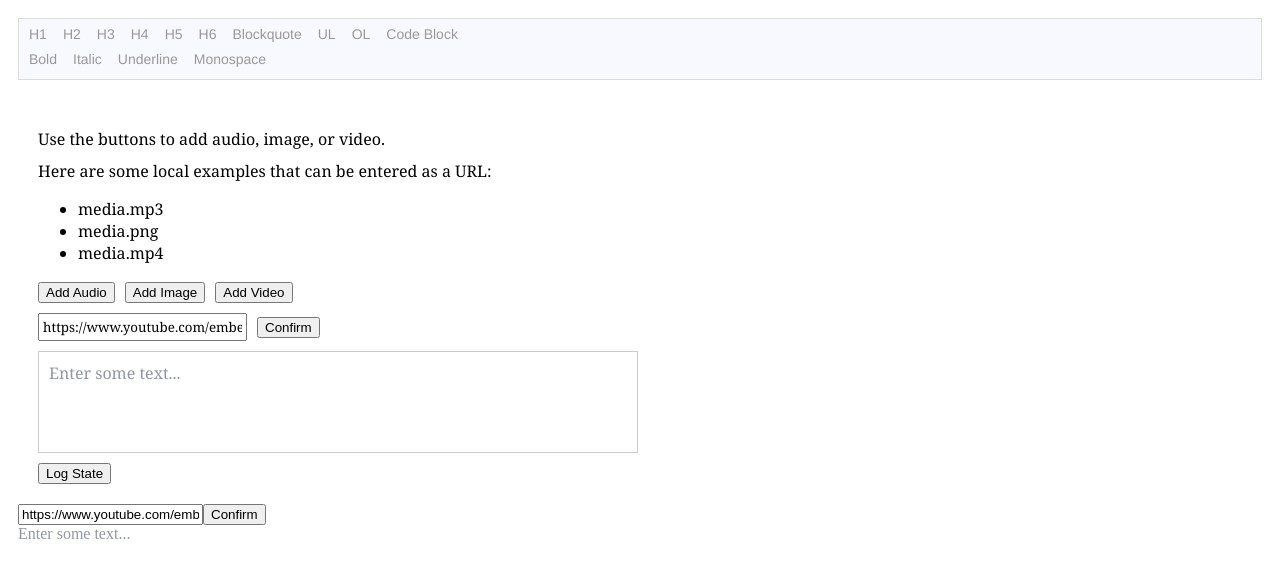
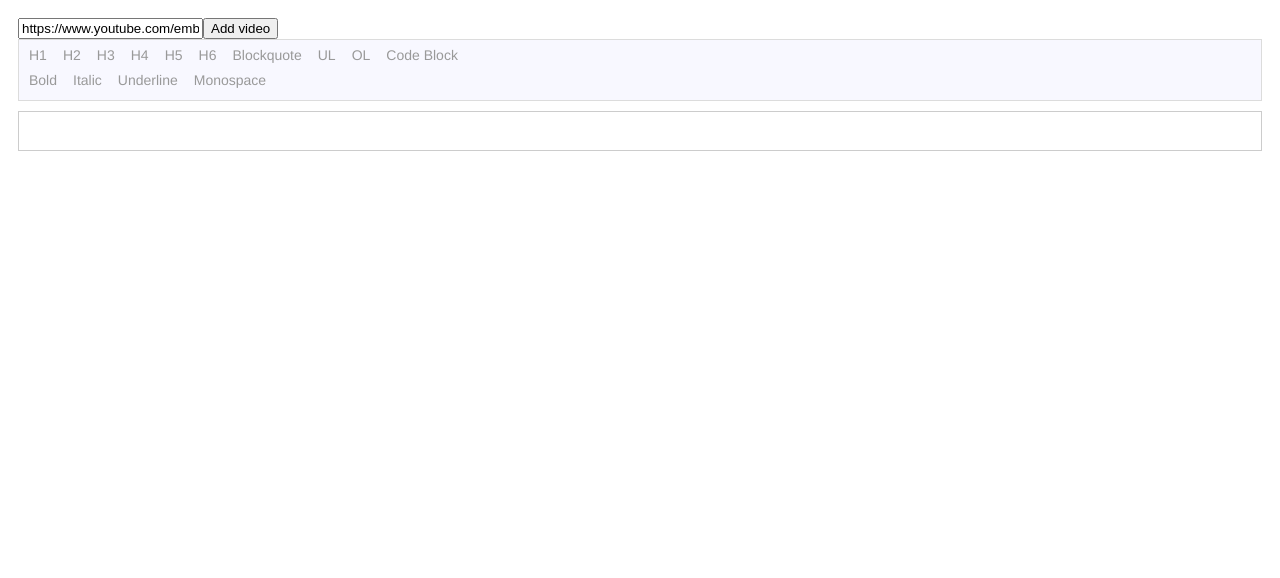
Before and after one commit to lchavarri/hackaton-draftjs, a React (Vite) app: page / in a window 1280 px wide. Shown: the top 578 px of the page. Built offline with nearby package versions, Linux system fonts and the light colour scheme.

Commit message:
Mixed features on CustomEditor - Organization

```diff
--- a/src/App.scss
+++ b/src/App.scss
@@ -9,14 +9,4 @@
     padding: 5px 10px;
     margin-bottom: 10px;
   }
-
-  //Overrides:
-  .RichEditor-controls {
-  }
-  .superFancyBlockquote {
-    color: #999;
-    font-family: "Hoefler Text", Georgia, serif;
-    font-style: italic;
-    text-align: center;
-  }
 }
--- a/src/App.tsx
+++ b/src/App.tsx
@@ -1,15 +1,12 @@
 import React from "react";
 
-import DemoEditor from "./DemoEditor";
-import MediaEditorExample from "./MediaEditor";
-import CustomEditor from "./CustomBlockEditor";
+import CustomEditor from "./demo/CustomEditor";
+
 import "./App.scss";
 
 export default function App() {
   return (
     <div className="app-wrapper">
-      <DemoEditor></DemoEditor>
-      <MediaEditorExample></MediaEditorExample>
       <CustomEditor></CustomEditor>
     </div>
   );
--- a/src/CustomBlockEditor.tsx
+++ /dev/null
@@ -1,89 +0,0 @@
-import React, { useState } from "react";
-
-import { AtomicBlockUtils, Editor, EditorState } from "draft-js";
-
-const demoUrl = "https://www.youtube.com/embed/9CS7j5I6aOc?autoplay=true";
-
-const customBlockRenderer = block => {
-  if (block.getType() !== "atomic") {
-    return null;
-  }
-
-  const Video = props => {
-    const entity = props.contentState.getEntity(props.block.getEntityAt(0));
-    const { src } = entity.getData();
-    return (
-      <iframe width="500" height="500" src={src} allow="autoplay;"></iframe>
-    );
-  };
-
-  return {
-    component: Video,
-    editable: false
-  };
-};
-
-type IDraftEntity = {
-  type: string;
-  mutability: "IMMUTABLE" | "MUTABLE" | "SEGMENTED";
-  data?: any;
-};
-
-type IDraftContentState = {
-  getLastCreatedEntityKey: () => string;
-};
-
-type IDraftEditorState = {
-  getCurrentContent: () => {
-    createEntity: (...IDraftEntity) => IDraftContentState;
-  };
-};
-
-type Props = {};
-
-const addEntity = (
-  editorState: IDraftEditorState,
-  entity: IDraftEntity
-): IDraftEditorState => {
-  const { type, mutability, data } = entity;
-  const contentStateWithEntity = editorState
-    .getCurrentContent()
-    .createEntity(type, mutability, data);
-
-  return AtomicBlockUtils.insertAtomicBlock(
-    EditorState.set(editorState, {
-      currentContent: contentStateWithEntity
-    }),
-    contentStateWithEntity.getLastCreatedEntityKey(),
-    " "
-  );
-};
-
-const CustomEditor = (props: Props) => {
-  const [editorState, setEditorState] = useState(EditorState.createEmpty());
-  const [url, setUrl] = useState(demoUrl);
-
-  const handleConfirm = () => {
-    const newEditorState = addEntity(editorState, {
-      type: "custom",
-      mutability: "IMMUTABLE",
-      data: { src: url }
-    });
-    setEditorState(newEditorState);
-  };
-
-  return (
-    <div>
-      <input type="text" value={url} onChange={e => setUrl(e.target.value)} />
-      <button onClick={handleConfirm}>Confirm</button>
-      <Editor
-        blockRendererFn={customBlockRenderer}
-        editorState={editorState}
-        onChange={editorState => setEditorState(editorState)}
-        placeholder="Enter some text..."
-      />
-    </div>
-  );
-};
-
-export default CustomEditor;
--- /dev/null
+++ b/src/demo/CustomEditor.tsx
@@ -0,0 +1,124 @@
+import React, { useState, useMemo } from "react";
+import { AtomicBlockUtils, Editor, EditorState, RichUtils } from "draft-js";
+
+import BlockStyleControls from "./BlockStylesControls";
+import InlineStyleControls from "./InlineStylesControls";
+import "./Draft.scss";
+import "./DraftOverrides.scss";
+import "./RichEditor.scss";
+
+type IDraftEntity = {
+  type: string;
+  mutability: "IMMUTABLE" | "MUTABLE" | "SEGMENTED";
+  data?: any;
+};
+
+const demoUrl = "https://www.youtube.com/embed/9CS7j5I6aOc?autoplay=true";
+
+const Video = props => {
+  const entity = props.contentState.getEntity(props.block.getEntityAt(0));
+  const { src } = entity.getData();
+  const memoizedJsx = useMemo(() => {
+    console.log("$$$ Video render");
+    return (
+      <iframe width="300" height="300" src={src} allow="autoplay;"></iframe>
+    );
+  }, [src]);
+  return memoizedJsx;
+};
+
+const customBlockRenderer = block => {
+  console.log("$$$ customBlockRenderer render");
+  if (block.getType() !== "atomic") {
+    return null;
+  }
+
+  return {
+    component: Video,
+    editable: false
+  };
+};
+
+const customBlockStyler = contentBlock => {
+  const type = contentBlock.getType();
+  if (type === "blockquote") {
+    return "superFancyBlockquote";
+  }
+};
+
+const addEntity = (
+  editorState: EditorState,
+  entity: IDraftEntity
+): EditorState => {
+  console.log("$$$ Add entity");
+  const { type, mutability, data } = entity;
+  const contentStateWithEntity = editorState
+    .getCurrentContent()
+    .createEntity(type, mutability, data);
+
+  return AtomicBlockUtils.insertAtomicBlock(
+    EditorState.set(editorState, {
+      currentContent: contentStateWithEntity
+    }),
+    contentStateWithEntity.getLastCreatedEntityKey(),
+    " "
+  );
+};
+
+const CustomEditor = (props: any) => {
+  console.log("$$$ Custom Editor");
+  const [editorState, setEditorState] = useState(EditorState.createEmpty());
+  const [url, setUrl] = useState(demoUrl);
+
+  const handleConfirm = () => {
+    const newEditorState = addEntity(editorState, {
+      type: "custom",
+      mutability: "IMMUTABLE",
+      data: { src: url }
+    });
+    setEditorState(newEditorState);
+  };
+
+  function toggleBlockType(blockType: string) {
+    setEditorState(RichUtils.toggleBlockType(editorState, blockType));
+  }
+
+  function toggleInlineStyle(inlineStyle: string) {
+    setEditorState(RichUtils.toggleInlineStyle(editorState, inlineStyle));
+  }
+
+  function handleKeyCommand(command, editorState) {
+    const newState = RichUtils.handleKeyCommand(editorState, command);
+    if (newState) {
+      setEditorState(newState);
+      return "handled";
+    }
+    return "not-handled";
+  }
+
+  return (
+    <div>
+      <input type="text" value={url} onChange={e => setUrl(e.target.value)} />
+      <button onClick={handleConfirm}>Add video</button>
+      <div className="controls-wrapper">
+        <BlockStyleControls
+          editorState={editorState}
+          onToggle={toggleBlockType}
+        />
+        <InlineStyleControls
+          editorState={editorState}
+          onToggle={toggleInlineStyle}
+        />
+      </div>
+      <Editor
+        blockRendererFn={customBlockRenderer}
+        blockStyleFn={customBlockStyler}
+        editorState={editorState}
+        onChange={editorState => setEditorState(editorState)}
+        handleKeyCommand={handleKeyCommand}
+      />
+    </div>
+  );
+};
+
+export default CustomEditor;
--- /dev/null
+++ b/src/demo/DraftOverrides.scss
@@ -0,0 +1,11 @@
+//Overrides:
+.DraftEditor-editorContainer {
+  border: 1px solid #ccc;
+  padding: 10px;
+}
+.superFancyBlockquote {
+  color: #999;
+  font-family: "Hoefler Text", Georgia, serif;
+  font-style: italic;
+  text-align: center;
+}
--- a/src/InlineStylesControls.tsx
+++ b/src/demo/InlineStylesControls.tsx
@@ -8,6 +8,7 @@ const INLINE_STYLES = [
   { label: "Underline", style: "UNDERLINE" },
   { label: "Monospace", style: "CODE" }
 ];
+
 const InlineStyleControls = props => {
   const currentStyle = props.editorState.getCurrentInlineStyle();
 
```
Also changed, not shown: src/docs/StyledEditor.tsx (renamed from src/DemoEditor.tsx, +4 -6 lines), src/demo/BlockStylesControls.tsx (renamed from src/BlockStylesControls.tsx), src/demo/Draft.scss (renamed from src/Draft.scss), src/demo/RichEditor.scss (renamed from src/RichEditor.scss), src/demo/StyleButton.tsx (renamed from src/StyleButton.tsx), src/docs/MediaEditor.tsx (renamed from src/MediaEditor.tsx).
